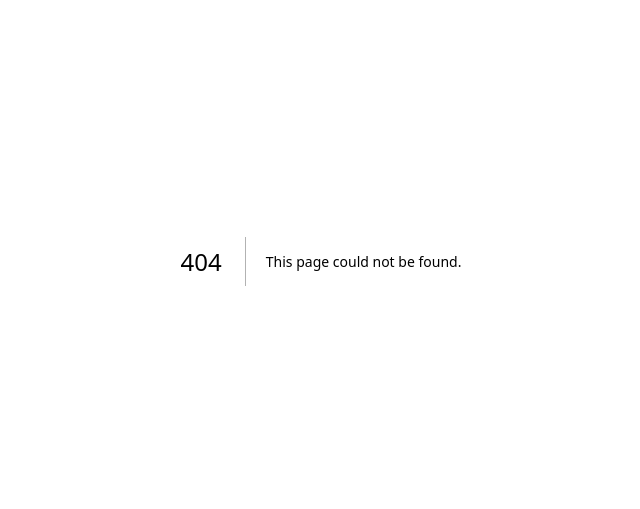
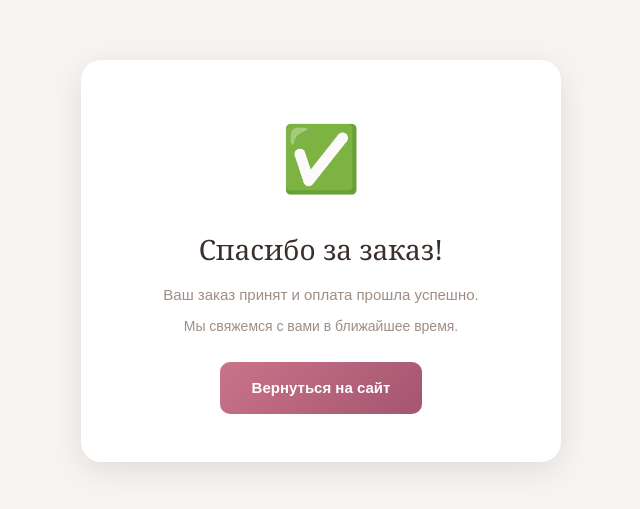
Before and after one commit to Khusrav-afk/bellissimo, a Next.js app: page /success in a window 1280 px wide. Before the commit this address had no page. Shown: the part 139-648 px from the top of the page, without its empty margins (319-959 px from the left). Built offline with nearby package versions, Linux system fonts and the light colour scheme.

Commit message:
Create success.js

```diff
--- /dev/null
+++ b/pages/success.js
@@ -0,0 +1,73 @@
+import { useRouter } from 'next/router'
+import Head from 'next/head'
+
+export default function Success() {
+  const { query } = useRouter()
+
+  return (
+    <>
+      <Head><title>Заказ оформлен — Bellissimo</title></Head>
+      <div style={{
+        minHeight: '100vh',
+        display: 'flex',
+        alignItems: 'center',
+        justifyContent: 'center',
+        background: '#f8f4f1',
+        fontFamily: "'Nunito Sans', sans-serif",
+        textAlign: 'center',
+        padding: '20px'
+      }}>
+        <div style={{
+          background: '#fff',
+          padding: 48,
+          borderRadius: 20,
+          boxShadow: '0 8px 32px rgba(0,0,0,.1)',
+          maxWidth: 480,
+          width: '100%'
+        }}>
+          <div style={{ fontSize: 64, marginBottom: 16 }}>✅</div>
+          <h1 style={{
+            fontFamily: 'Georgia, serif',
+            fontWeight: 300,
+            color: '#3a2f2b',
+            marginBottom: 12,
+            fontSize: 28
+          }}>
+            Спасибо за заказ!
+          </h1>
+          <p style={{ color: '#9e8e85', marginBottom: 8, fontSize: 15 }}>
+            Ваш заказ принят и оплата прошла успешно.
+          </p>
+          <p style={{ color: '#9e8e85', marginBottom: 24, fontSize: 14 }}>
+            Мы свяжемся с вами в ближайшее время.
+          </p>
+          {query.order && (
+            <div style={{
+              background: '#fdf3f5',
+              border: '1px solid #f0c8d2',
+              borderRadius: 10,
+              padding: '10px 20px',
+              marginBottom: 24,
+              fontSize: 13,
+              color: '#c9748a'
+            }}>
+              № заказа: <strong>{query.order.slice(0, 8).toUpperCase()}</strong>
+            </div>
+          )}
+          <a href="/" style={{
+            display: 'inline-block',
+            padding: '14px 32px',
+            background: 'linear-gradient(135deg,#c9748a,#a55570)',
+            color: '#fff',
+            borderRadius: 10,
+            textDecoration: 'none',
+            fontWeight: 600,
+            fontSize: 15
+          }}>
+            Вернуться на сайт
+          </a>
+        </div>
+      </div>
+    </>
+  )
+}
```
